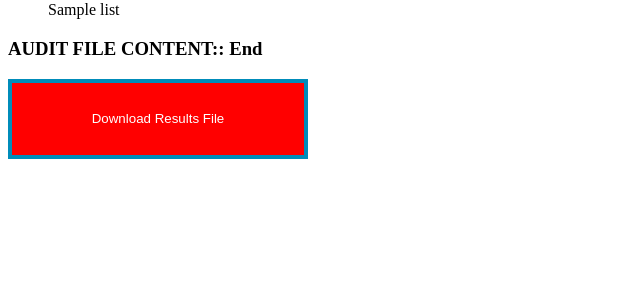
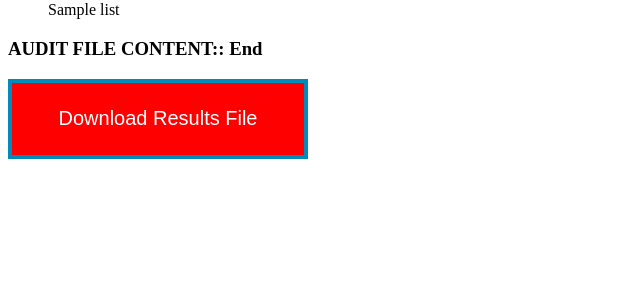
Before and after one commit to vishalrdhar/os-test-rar, a Python web app: template templates/results.html in a window 1280 px wide. Shown: the part 254-554 px from the top of the page, without its empty margins (0-640 px from the left). Run offline with Jinja, Linux system fonts and the light colour scheme; the template is opened without the code that fills it: most values are stand-ins (such as "Sample title", 1, 10 or a date in 2020).

Commit message:
try download results button

```diff
--- a/templates/results.html
+++ b/templates/results.html
@@ -20,6 +20,7 @@
     border: 4px solid #008CBA;
     width: 300px;
     height: 80px;
+    font-size: 20px;
   }
   </style>
 
--- a/wsgi.py
+++ b/wsgi.py
@@ -371,6 +371,7 @@ else:
 
     @application.route('/return-file/')
     def return_file():
+        global OUTFILE
         try:
             print("OUTFILE = ", OUTFILE)
             return(send_file(os.path.join(os.getcwd(), OUTFILE), as_attachment=True))
```
